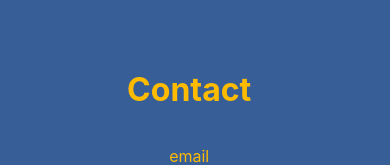
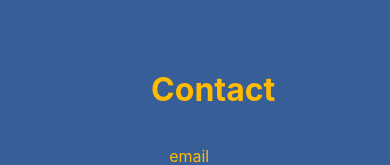
Before and after one commit to jhur628/the-best-react-portfolio, a React (Create React App) app: page /the-best-react-portfolio/contact in a window 390 px wide. Shown: the part 523-688 px from the top of the page. Built offline with nearby package versions, Linux system fonts and the light colour scheme.

Commit message:
fixed some styling

```diff
--- a/src/contact/Contact.css
+++ b/src/contact/Contact.css
@@ -2,8 +2,11 @@
     display: flex;
     flex-direction: column;
     justify-content: center;
-    align-items: center;
     width: 50%;
+}
+
+.contact-container h1 {
+    align-self: center;
 }
 
 .contact-row {
@@ -64,6 +67,10 @@
         padding: 4.5rem;
     }
 
+    .contact-container h1 {
+        padding-left: 3rem;
+    }
+
     .contact-row {
         flex-direction: column;
     }
```
